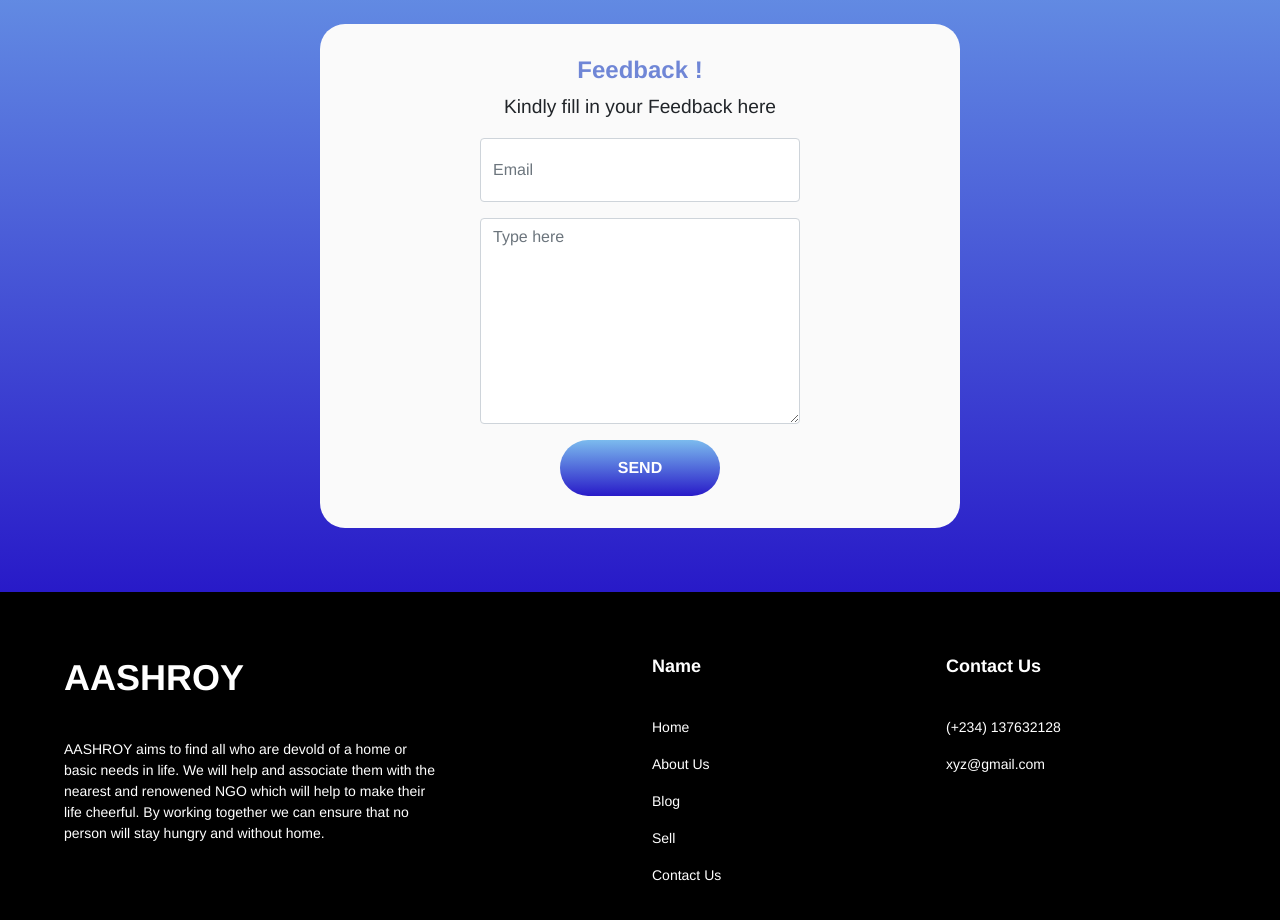
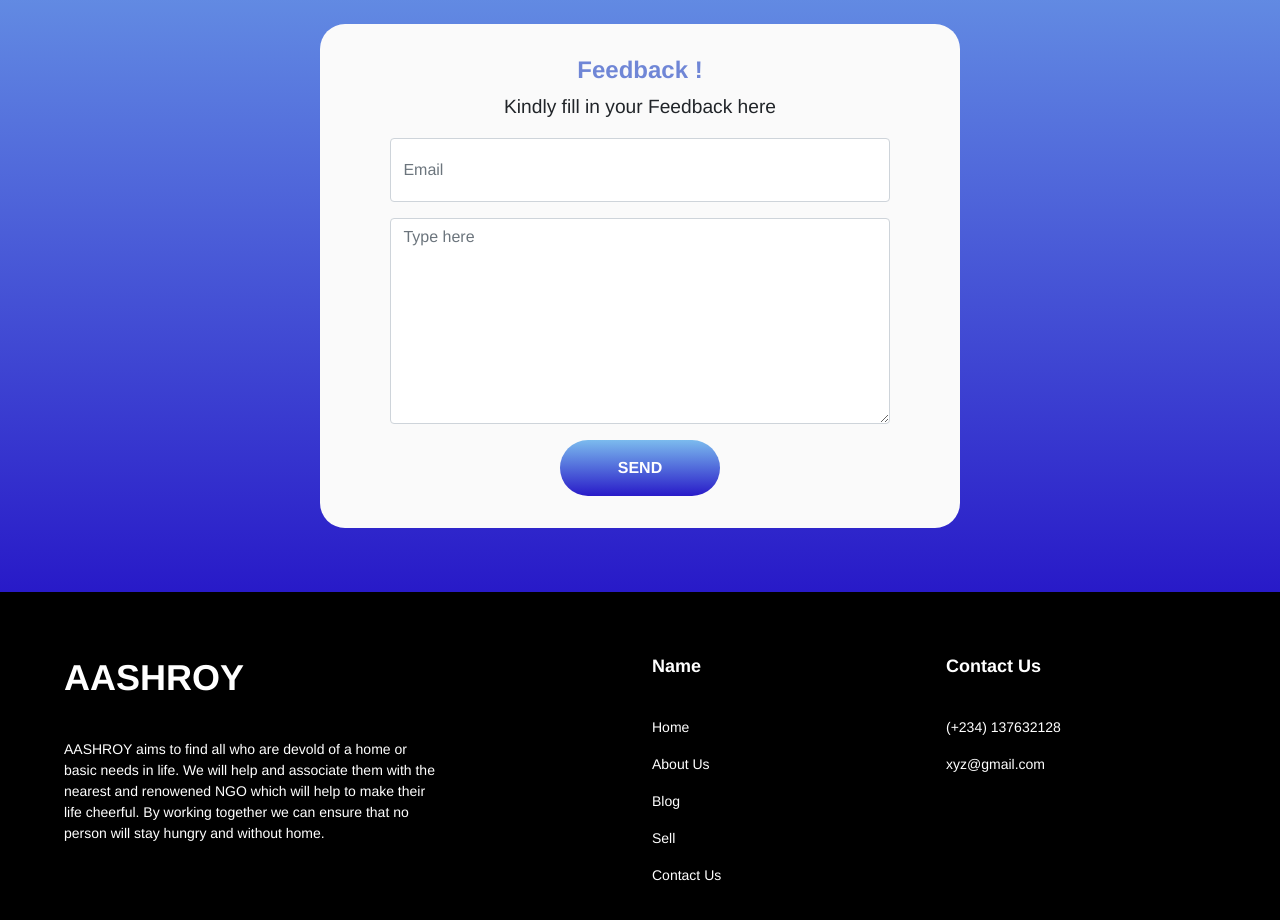
Before and after one commit to Marg-team/frontend, a React (Create React App) app: page / in a window 1280 px wide. Shown: the part 5280-6200 px from the top of the page. Built offline with nearby package versions, Linux system fonts and the light colour scheme.

Commit message:
feedback form padding fixed

```diff
--- a/src/ui/screens/home/components/feedback/Feedback.module.css
+++ b/src/ui/screens/home/components/feedback/Feedback.module.css
@@ -54,9 +54,10 @@ svg.down{
 .inner form{
     display: flex;
     flex-direction: column;
-    align-items: center;
 }
 
 .inner button{
     margin-top: 1rem;
+    margin-left: auto;
+    margin-right: auto;
 }
```
